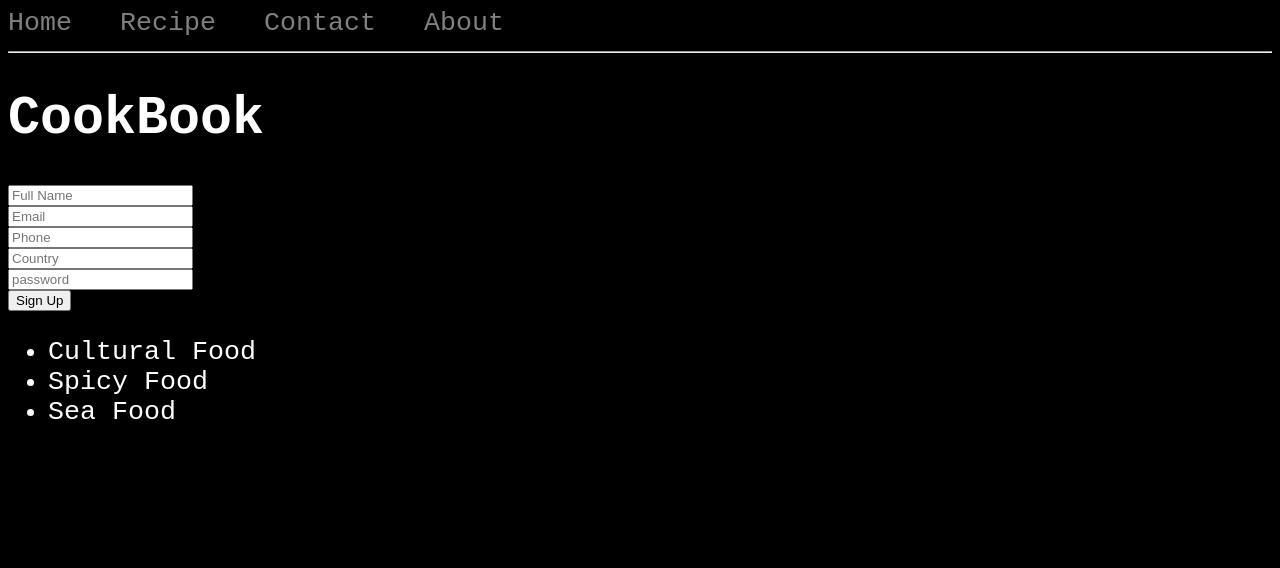
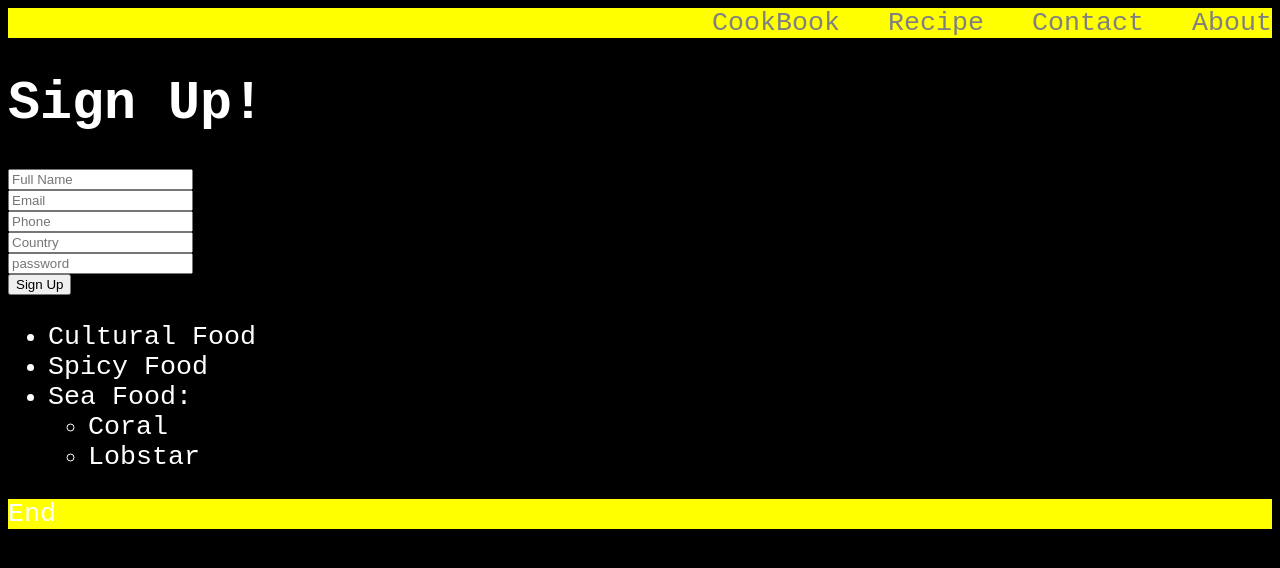
Before and after one commit to uddinfahim/CookBook, a plain HTML site: page index.html in a window 1280 px wide. Drawn offline with Linux system fonts and the light colour scheme.

Commit message:
add header on index

```diff
--- a/index.html
+++ b/index.html
@@ -4,16 +4,18 @@
 		<link rel="stylesheet" type="text/css" href="style.css">
 	</head>
 	<body>
-	<a href="index.html">Home</a> &nbsp
-	<a href="recipe.html">Recipe</a> &nbsp
-	<a href="contact.html">Contact</a> &nbsp
-	<a href="about.html">About</a>
-	<hr></hr>
-	<h1>CookBook</h1>
+		<header id= "header">
+		<a href="index.html"><span class="logo">CookBook</span></a>  &nbsp
+		<a href="recipe.html">Recipe</a> &nbsp
+		<a href="contact.html">Contact</a> &nbsp
+		<a href="about.html">About</a>
+		</header>
+
+	<h1>Sign Up!</h1>
 	<form>
 		<input type="text" placeholder="Full Name" name="name"><br>
 		<input type="text" placeholder="Email" name="email"><br>
-		<input type="text" placeholder="Phone" name="mobile"><br>
+		<input type="number" placeholder="Phone" name="mobile"><br>
 		<input type="text" placeholder="Country" name="country"><br>
 		<input type="password" placeholder="password" name="password"><br>
 		<button>Sign Up</button>
@@ -21,7 +23,13 @@
 <ul>
 	<li>Cultural Food</li>
 	<li>Spicy Food</li>
-	<li>Sea Food</li>
+	<li>Sea Food:
+		<ul>
+			<li>Coral</li>
+		    <li>Lobstar</li>
+		</ul>
+	</li>
 </ul>
+<footer>End</footer>
 	</body>
 </html>
--- a/style.css
+++ b/style.css
@@ -13,3 +13,15 @@ a{
 a:hover{
 	background: white;
 }
+#header{
+	background: yellow;
+	margin-bottom: 5px;
+	text-align: right;
+
+}
+.logo{
+	text-align: left;
+}
+footer{
+	background : yellow;
+}
```
